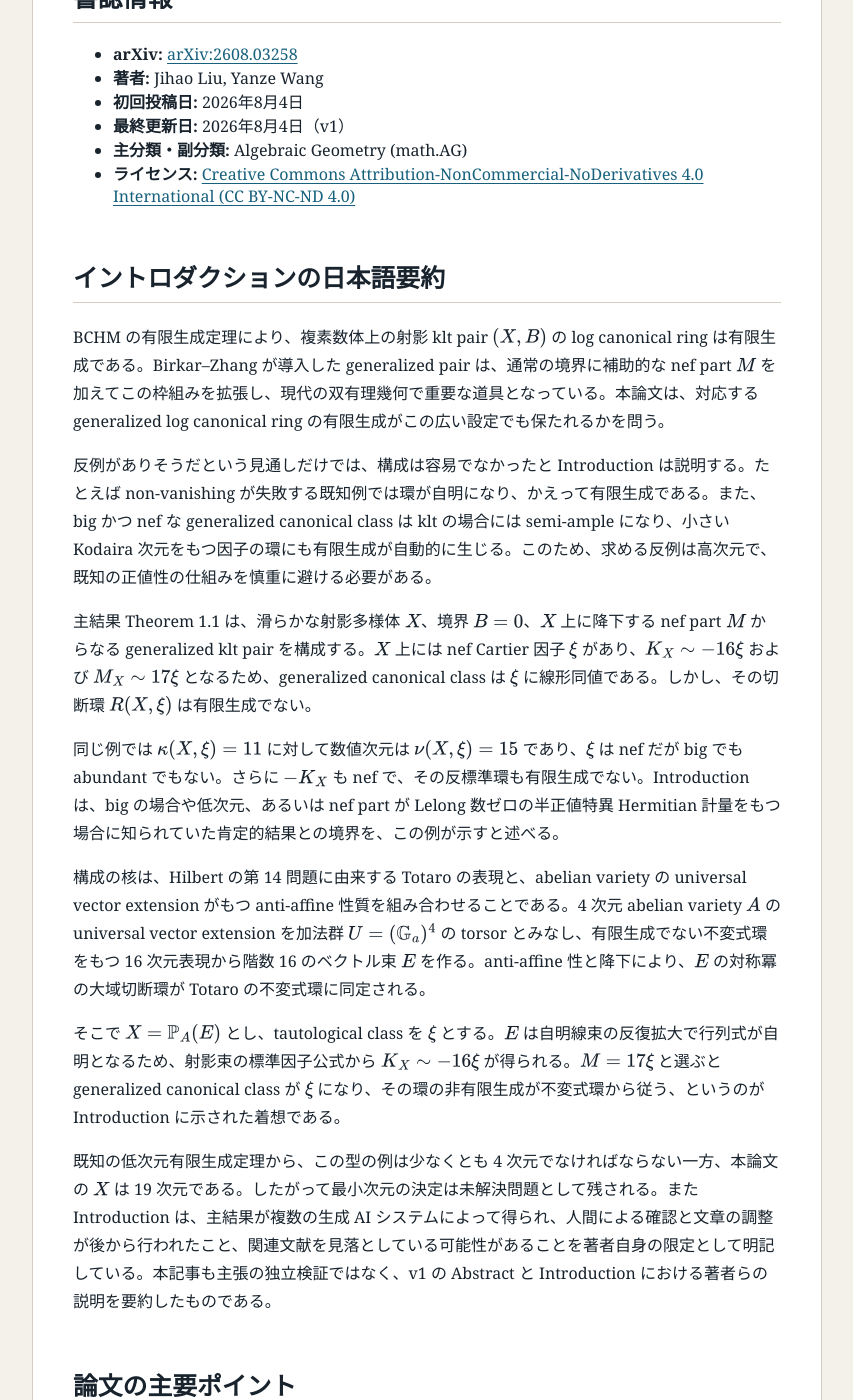
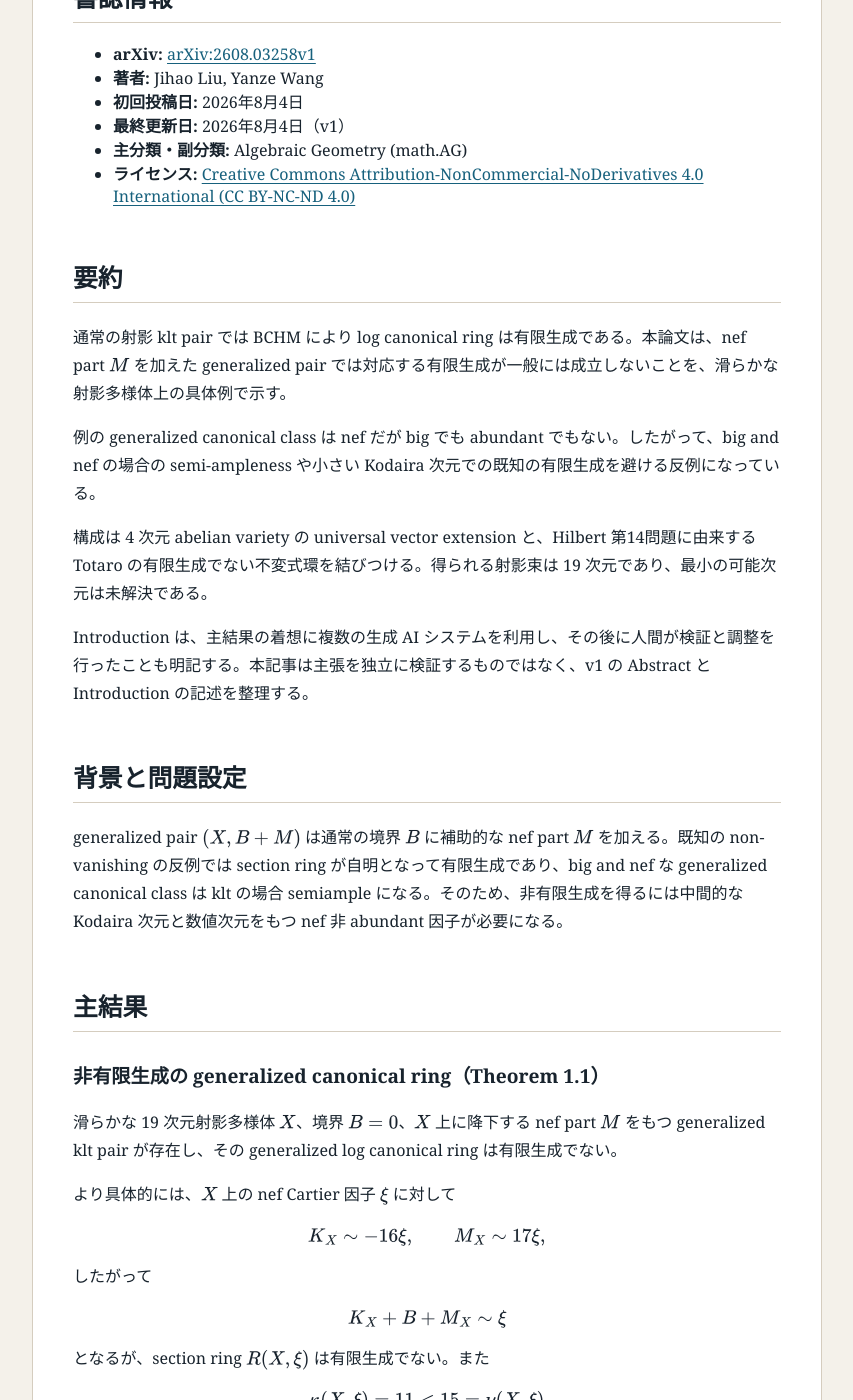
Before and after one commit to masataka123/geometry-paper-digest, a Jekyll site: the page built from _posts/2026-08-06-klt-generalized-pair-canonical-ring.md, in a window 1280 px wide and 1400 px high, scrolled down 1239 px. Shown: the whole window, without its empty margins (148-1001 px from the left). Built offline with Jekyll 4.4.1, drawn with Linux system fonts in a browser that asks for light colours; some of the changed text lies outside the part shown.

Commit message:
Refresh existing digest articles batch 2

```diff
--- a/_posts/2026-08-06-klt-generalized-pair-canonical-ring.md
+++ b/_posts/2026-08-06-klt-generalized-pair-canonical-ring.md
@@ -28,44 +28,70 @@
 
 ## 書誌情報
 
-- **arXiv:** [arXiv:2608.03258](https://arxiv.org/abs/2608.03258)
+- **arXiv:** [arXiv:2608.03258v1](https://arxiv.org/abs/2608.03258v1)
 - **著者:** Jihao Liu, Yanze Wang
 - **初回投稿日:** 2026年8月4日
 - **最終更新日:** 2026年8月4日（v1）
 - **主分類・副分類:** Algebraic Geometry (math.AG)
 - **ライセンス:** [Creative Commons Attribution-NonCommercial-NoDerivatives 4.0 International (CC BY-NC-ND 4.0)](https://creativecommons.org/licenses/by-nc-nd/4.0/)
 
-## イントロダクションの日本語要約
+## 要約
 
-BCHM の有限生成定理により、複素数体上の射影 klt pair $(X,B)$ の log canonical ring は有限生成である。Birkar--Zhang が導入した generalized pair は、通常の境界に補助的な nef part $M$ を加えてこの枠組みを拡張し、現代の双有理幾何で重要な道具となっている。本論文は、対応する generalized log canonical ring の有限生成がこの広い設定でも保たれるかを問う。
+通常の射影 klt pair では BCHM により log canonical ring は有限生成である。本論文は、nef part $M$ を加えた generalized pair では対応する有限生成が一般には成立しないことを、滑らかな射影多様体上の具体例で示す。
 
-反例がありそうだという見通しだけでは、構成は容易でなかったと Introduction は説明する。たとえば non-vanishing が失敗する既知例では環が自明になり、かえって有限生成である。また、big かつ nef な generalized canonical class は klt の場合には semi-ample になり、小さい Kodaira 次元をもつ因子の環にも有限生成が自動的に生じる。このため、求める反例は高次元で、既知の正値性の仕組みを慎重に避ける必要がある。
+例の generalized canonical class は nef だが big でも abundant でもない。したがって、big and nef の場合の semi-ampleness や小さい Kodaira 次元での既知の有限生成を避ける反例になっている。
 
-主結果 Theorem 1.1 は、滑らかな射影多様体 $X$、境界 $B=0$、$X$ 上に降下する nef part $M$ からなる generalized klt pair を構成する。$X$ 上には nef Cartier 因子 $\xi$ があり、$K_X\sim-16\xi$ および $M_X\sim17\xi$ となるため、generalized canonical class は $\xi$ に線形同値である。しかし、その切断環 $R(X,\xi)$ は有限生成でない。
+構成は 4 次元 abelian variety の universal vector extension と、Hilbert 第14問題に由来する Totaro の有限生成でない不変式環を結びつける。得られる射影束は 19 次元であり、最小の可能次元は未解決である。
 
-同じ例では $\kappa(X,\xi)=11$ に対して数値次元は $\nu(X,\xi)=15$ であり、$\xi$ は nef だが big でも abundant でもない。さらに $-K_X$ も nef で、その反標準環も有限生成でない。Introduction は、big の場合や低次元、あるいは nef part が Lelong 数ゼロの半正値特異 Hermitian 計量をもつ場合に知られていた肯定的結果との境界を、この例が示すと述べる。
+Introduction は、主結果の着想に複数の生成 AI システムを利用し、その後に人間が検証と調整を行ったことも明記する。本記事は主張を独立に検証するものではなく、v1 の Abstract と Introduction の記述を整理する。
 
-構成の核は、Hilbert の第 14 問題に由来する Totaro の表現と、abelian variety の universal vector extension がもつ anti-affine 性質を組み合わせることである。4 次元 abelian variety $A$ の universal vector extension を加法群 $U=(\mathbb{G}_a)^4$ の torsor とみなし、有限生成でない不変式環をもつ 16 次元表現から階数 16 のベクトル束 $E$ を作る。anti-affine 性と降下により、$E$ の対称冪の大域切断環が Totaro の不変式環に同定される。
+## 背景と問題設定
 
-そこで $X=\mathbb{P}_A(E)$ とし、tautological class を $\xi$ とする。$E$ は自明線束の反復拡大で行列式が自明となるため、射影束の標準因子公式から $K_X\sim-16\xi$ が得られる。$M=17\xi$ と選ぶと generalized canonical class が $\xi$ になり、その環の非有限生成が不変式環から従う、というのが Introduction に示された着想である。
+generalized pair $(X,B+M)$ は通常の境界 $B$ に補助的な nef part $M$ を加える。既知の non-vanishing の反例では section ring が自明となって有限生成であり、big and nef な generalized canonical class は klt の場合 semiample になる。そのため、非有限生成を得るには中間的な Kodaira 次元と数値次元をもつ nef 非 abundant 因子が必要になる。
 
-既知の低次元有限生成定理から、この型の例は少なくとも 4 次元でなければならない一方、本論文の $X$ は 19 次元である。したがって最小次元の決定は未解決問題として残される。また Introduction は、主結果が複数の生成 AI システムによって得られ、人間による確認と文章の調整が後から行われたこと、関連文献を見落としている可能性があることを著者自身の限定として明記している。本記事も主張の独立検証ではなく、v1 の Abstract と Introduction における著者らの説明を要約したものである。
+## 主結果
 
-## 論文の主要ポイント
+### 非有限生成の generalized canonical ring（Theorem 1.1）
 
-- 滑らかな $X$ と $B=0$ をもつ射影 klt generalized pair で、generalized log canonical ring が有限生成でない例を構成する（Theorem 1.1）。
-- 例の generalized canonical class $\xi$ は nef だが、$\kappa(X,\xi)=11<15=\nu(X,\xi)$ であり abundant ではない。
-- $-K_X$ も nef である一方、反標準環 $R(X,-K_X)$ は有限生成でないと主張される。
-- Totaro の非有限生成不変式環を、abelian variety の anti-affine universal vector extension から作るベクトル束の切断環として実現する。
-- Introduction では、構成される 19 次元の例に対し、可能な最小次元の決定が今後の問題として挙げられる。
+滑らかな 19 次元射影多様体 $X$、境界 $B=0$、$X$ 上に降下する nef part $M$ をもつ generalized klt pair が存在し、その generalized log canonical ring は有限生成でない。
 
-## 論文の構成
+より具体的には、$X$ 上の nef Cartier 因子 $\xi$ に対して
 
-Introduction の後、Section 2 で generalized pair、射影束、Totaro の表現、anti-affine 群を準備する。Section 3 で associated bundle と切断環を不変式環へ同定する降下補題を扱い、その後の節で主構成と数値的性質を確立する。
+$$
+K_X\sim -16\xi,\qquad M_X\sim 17\xi,
+$$
+
+したがって
+
+$$
+K_X+B+M_X\sim \xi
+$$
+
+となるが、section ring $R(X,\xi)$ は有限生成でない。また
+
+$$
+\kappa(X,\xi)=11<15=\nu(X,\xi)
+$$
+
+なので $\xi$ は abundant でない。同じ公式から $-K_X=16\xi$ は nef であり、その anticanonical ring も有限生成でないという帰結を得る。
+
+この結果は generalized pair の有限生成問題への否定的回答である一方、big な場合や Introduction に列挙された追加の正値性仮定のもとでの肯定的結果を否定するものではない。
+
+## 証明の見取り図
+
+4 次元 abelian variety $A$ の universal vector extension を加法群 $U=(\mathbb G_a)^4$ の torsor とみなし、有限生成でない不変式環をもつ Totaro の 16 次元表現から階数 16 のベクトル束 $E$ を作る。universal vector extension の anti-affine 性と降下により、$E$ の対称冪の大域切断環をその不変式環と同定する。
+
+次に
+
+$$
+X=\mathbb P_A(E)
+$$
+
+とし、tautological class を $\xi$ とする。$E$ は自明線束の反復拡大で $\det E\simeq\mathcal O_A$ だから、射影束の標準因子公式が $K_X\sim-16\xi$ を与える。$M=17\xi$ と選べば generalized canonical class は $\xi$ となり、環の非有限生成は不変式環との同定から従う、という流れが Introduction に示されている。
 
 ## 原論文との対応
 
-- **Abstractページ:** [arXiv:2608.03258](https://arxiv.org/abs/2608.03258)
+- **Abstractページ:** [arXiv:2608.03258v1](https://arxiv.org/abs/2608.03258v1)
 - **Introduction:** Section 1, pp. 1–3
 - **Introduction中で言及された主要定理番号:** Theorem 1.1, Remarks 1.2–1.5
 - **論文構成の説明:** Introduction, pp. 2–3（構成の概略）
```
Also changed, not shown: _posts/2026-08-06-kahler-mmp-base-point-free.md (+48 -17 lines), _posts/2026-08-06-log-calabi-yau-fibration-moduli.md (+10 -4 lines), _posts/2026-08-06-murphys-law-nonabelian-hodge.md (+24 -6 lines), _posts/2026-08-06-oka-complements-cubic-hypersurfaces.md (+14 -4 lines).
